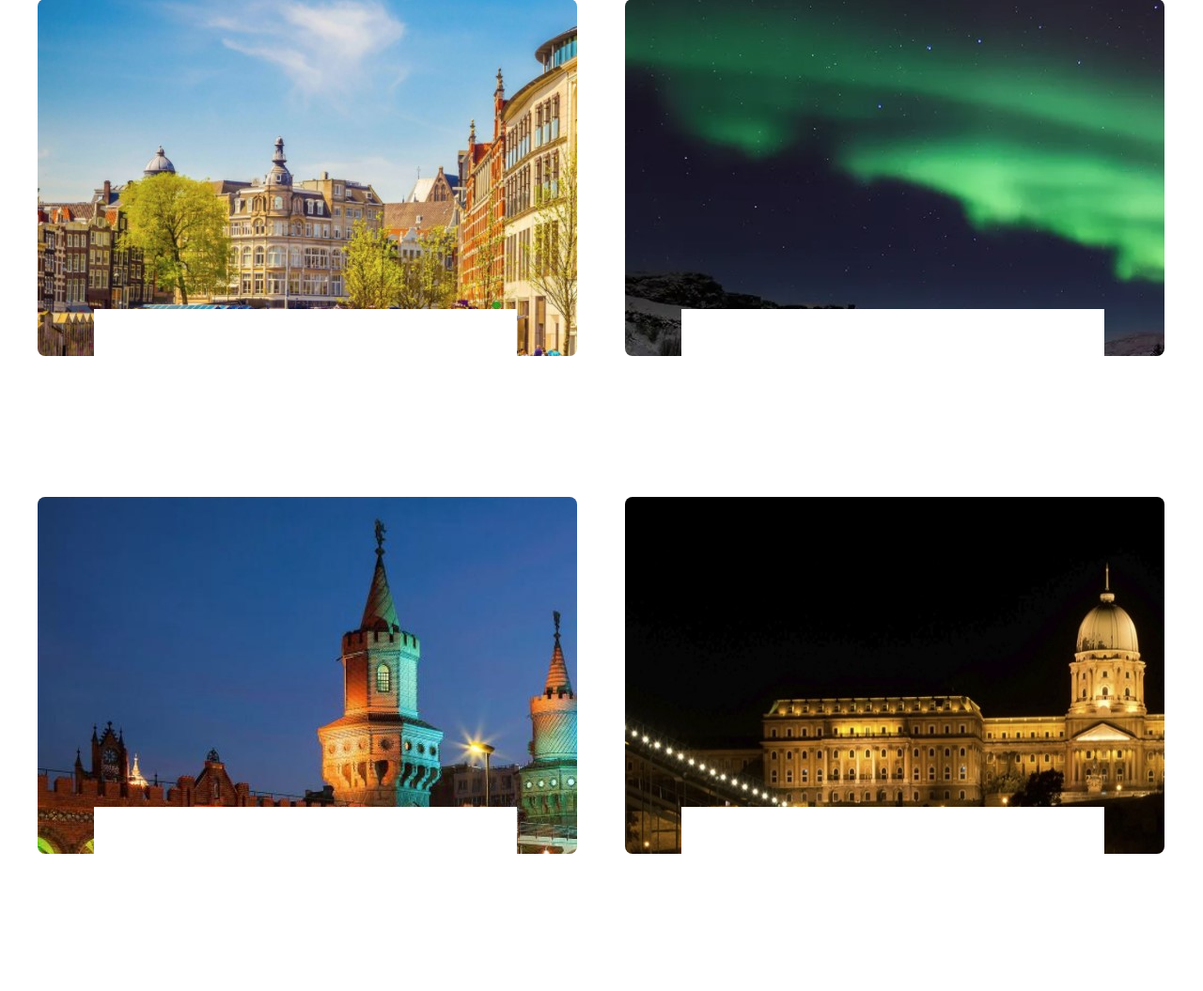
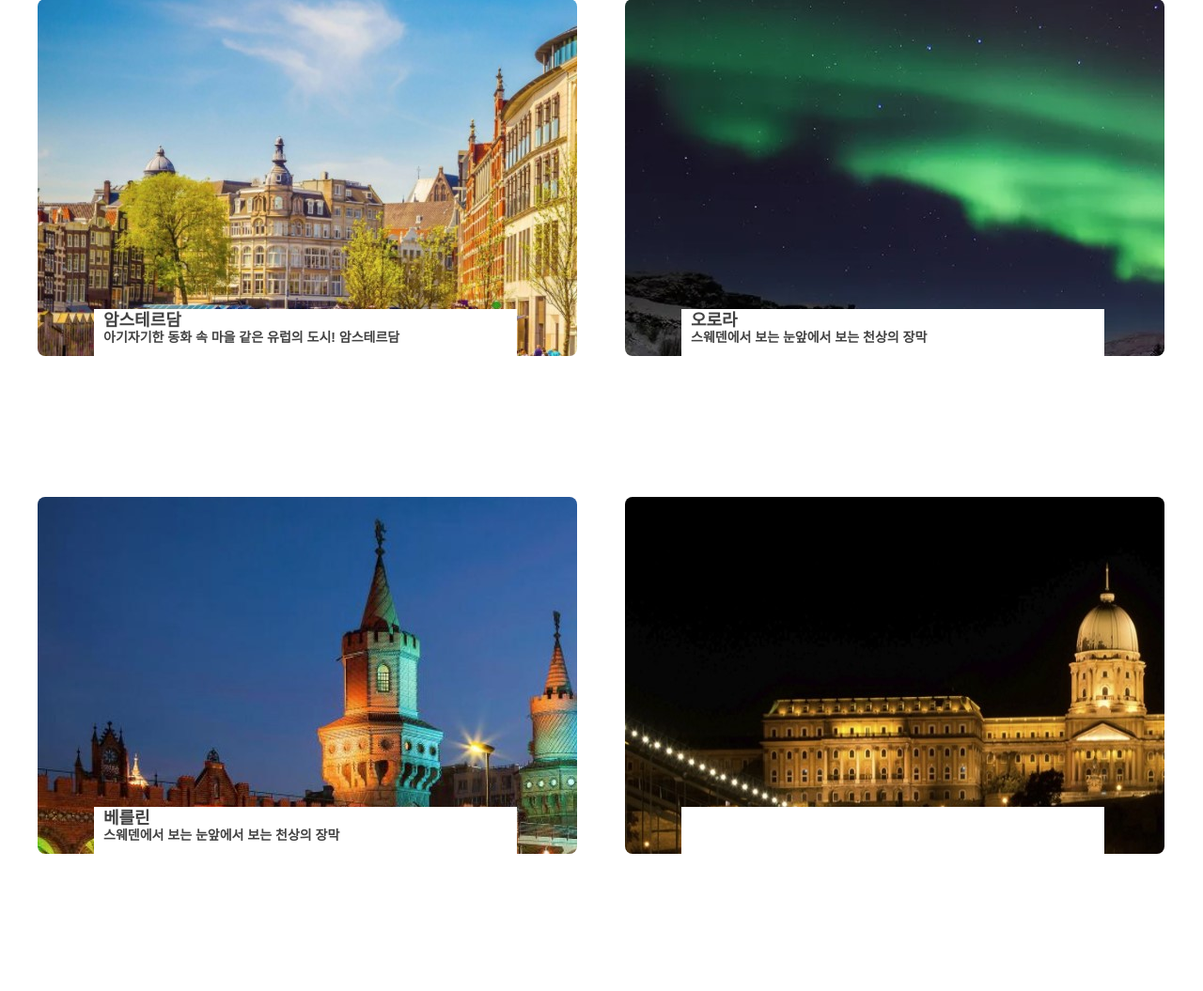
Before and after one commit to gxxrxn/ppickus-hack, a Django app: page /tour/ in a window 1280 px wide. Shown: the part 714-1769 px from the top of the page at 94% size. Run offline with Django 3.2, Linux system fonts and the light colour scheme; some libraries are stand-ins or nearby versions; some web fonts are replaced.

Commit message:
add: 관광 template 생성

```diff
--- a/untact_tour/template/tour.html
+++ b/untact_tour/template/tour.html
@@ -47,11 +47,14 @@
                 <li class="list">
                     <div class="list_box box1" style="background-image: url('../../media/tour_thum/Tour - amsterdam (Netherlands).jpg');">
                         <div class="intro">
+                            <p class='intro_text'>암스테르담</p>
+                            <p class='intro_text2'>아기자기한 동화 속 마을 같은 유럽의 도시! 암스테르담</p>
                         </div>
                     </div>
                     <div class="list_box box2" style="background-image: url('../../media/tour_thum/Tour - aurora (Sweden).jpg');">
                         <div class="intro">
-
+                            <p class='intro_text'>오로라</p>
+                            <p class='intro_text2'>스웨덴에서 보는 눈앞에서 보는 천상의 장막</p>
                         </div>
                     </div>
                 </li>
@@ -60,7 +63,8 @@
                 <li class="list">
                     <div class="list_box box3" style="background-image: url('../../media/tour_thum/Tour - Berlin (Germany).jpg');">
                         <div class="intro">
-
+                            <p class='intro_text'>베를린</p>
+                            <p class='intro_text2'>스웨덴에서 보는 눈앞에서 보는 천상의 장막</p>
                         </div>
                     </div>
                     <div class="list_box box4" style="background-image: url('../../media/tour_thum/Tour - Budapest (Hungary).jpg');">
--- a/untact_tour/tourApp/static/css/content_css.css
+++ b/untact_tour/tourApp/static/css/content_css.css
@@ -135,6 +135,17 @@ header .menu_link{
     height:140px;
     background-color: white;
 }
+.content .intro_text{
+    padding: 12px 0 0 10px;
+    font-family: 'NanumSquare', sans-serif;
+    font-size: 18px;
+    font-weight: 600;
+}
+.content .intro_text2{
+    padding-left: 10px;
+    font-family: 'NanumSquare', sans-serif;
+    font-size: 14px;
+}
 .content .page{
     width:100%;
     height:50px;
--- a/untact_tour/tourApp/views.py
+++ b/untact_tour/tourApp/views.py
@@ -85,7 +85,7 @@ def login(request):
     return render(request, 'login.html', context)
 
 def logout(request):
-    auth.logut(request)
+    auth.logout(request)
     return render(request,'index.html')
 
 def register(request):
```
